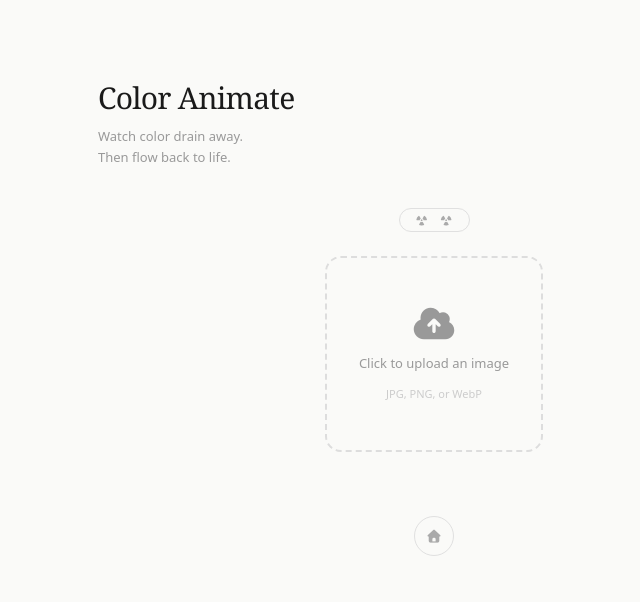
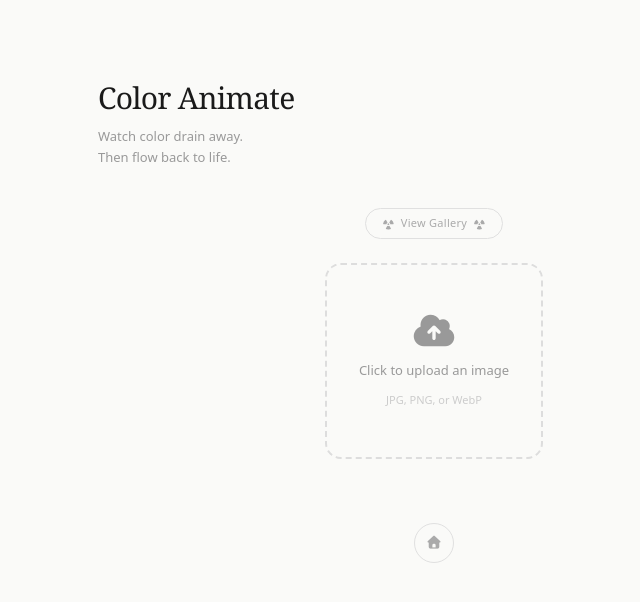
Before and after one commit to jkvc/jkvc, a Next.js app: page /projects/color-animate in a window 1280 px wide. Shown: the top 602 px of the page, without its empty margins (206-846 px from the left). Built offline with nearby package versions, Linux system fonts and the light colour scheme.

Commit message:
Fix DevOnlyButton usage: use text prop instead of children

```diff
--- a/app/projects/color-animate/ColorAnimateClient.tsx
+++ b/app/projects/color-animate/ColorAnimateClient.tsx
@@ -251,9 +251,10 @@ export default function ColorAnimateClient() {
       {/* Dev-only gallery button */}
       {viewMode !== "gallery" && (
         <div className="flex justify-center">
-          <DevOnlyButton onClick={() => setViewMode("gallery")}>
-            View Gallery
-          </DevOnlyButton>
+          <DevOnlyButton
+            text="View Gallery"
+            onClick={() => setViewMode("gallery")}
+          />
         </div>
       )}
 
```
